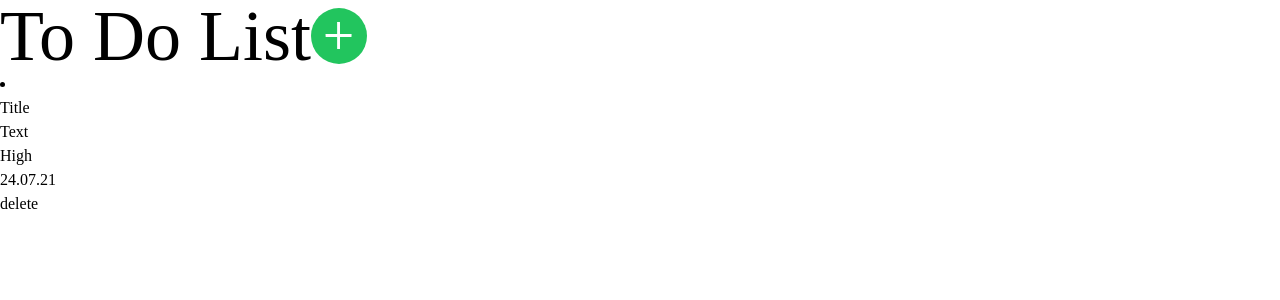
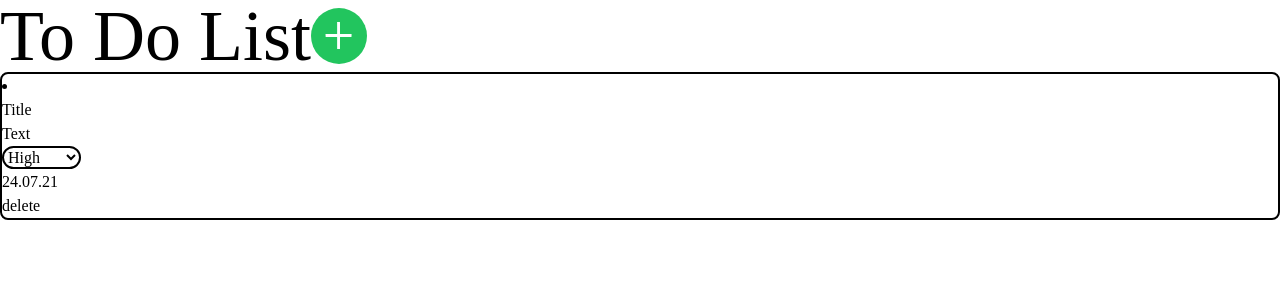
Before and after one commit to tiborFulop123/todoapp, a Vue app: page / in a window 1280 px wide. Both pictures are taken after a click on the button 338 px from the left and 36 px from the top of the page. Shown: the top 300 px of the page. Built offline with nearby package versions, Linux system fonts and the light colour scheme.

Commit message:
ITL 18 priority change todo

```diff
--- a/src/components/ToDoList.vue
+++ b/src/components/ToDoList.vue
@@ -1,22 +1,45 @@
 <template>
-  <li v-for="(todo, index) in toDos" v-bind:key="todo.id">
+  <li
+    class="rounded-lg bg-white border border-black border-2"
+    v-for="(todo, index) in toDos"
+    v-bind:key="todo.id"
+  >
     <div v-if="editingIndex !== index" @click="editingIndex = index">
       <div>{{ todo.title }}</div>
       <div>{{ todo.text }}</div>
-      <div>{{ todo.priority }}</div>
+      <select
+        id="priority-dropdown"
+        class="rounded-full bg-white border border-black border-2"
+        :value="todo.priority"
+      >
+        <option value="High" class="background-color:rgb(220 38 38);">
+          High
+        </option>
+        <option value="Medium">Medium</option>
+        <option value="Low">Low</option>
+      </select>
       <div>{{ todo.created_at }}</div>
       <div>{{ todo.status }}</div>
       <li v-if="todo.text == ''"></li>
       <li v-if="todo.title == ''"></li>
       <li v-if="todo.created_at == ''"></li>
-      <li v-if="todo.priority == ''"></li>
     </div>
     <div v-else>
+      <div>
+        <select
+          id="priority-dropdown"
+          class="rounded-full bg-white border border-black border-2"
+          :value="todo.priority"
+        >
+          <option value="High">High</option>
+          <option class=" " value="Medium">Medium</option>
+          <option value="Low">Low</option>
+        </select>
+      </div>
       <input v-model="toDos[index].text" placeholder="Addtask" />
 
       <input v-model="toDos[index].title" placeholder="Title" />
       <input v-model="toDos[index].created_at" placeholder="Date" />
-      <input v-model="toDos[index].priority" placeholder="Priority" />
     </div>
 
     <button class="border-radius: 50%;" @click="removeToDo(index)">
```
